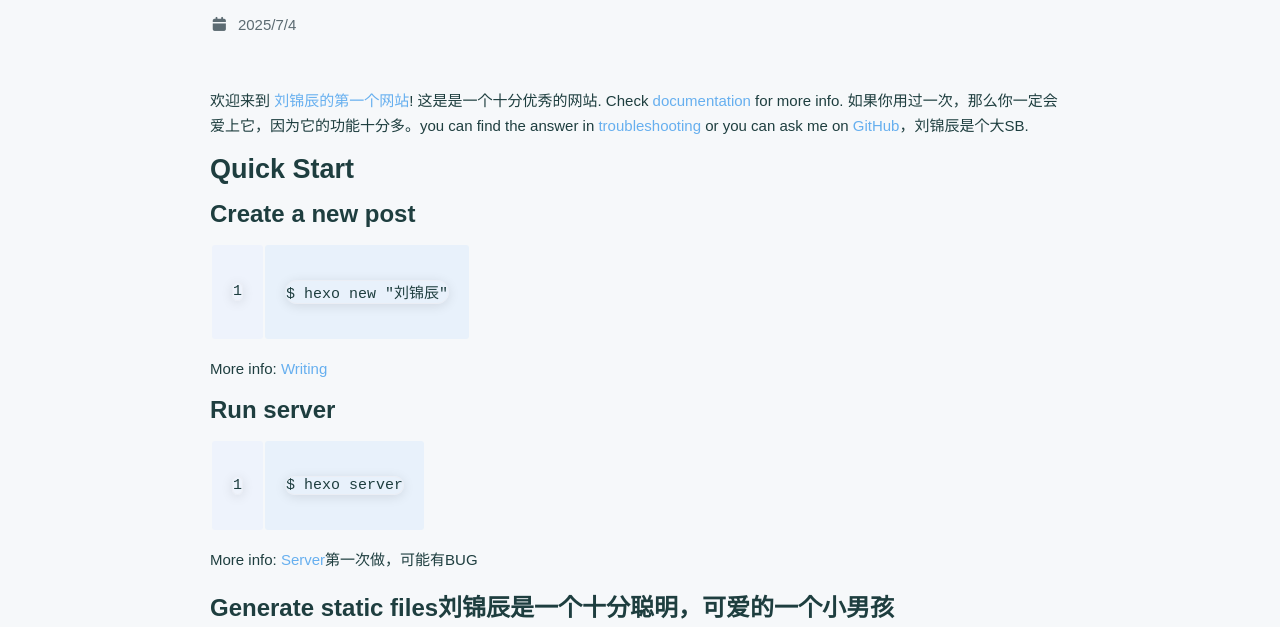
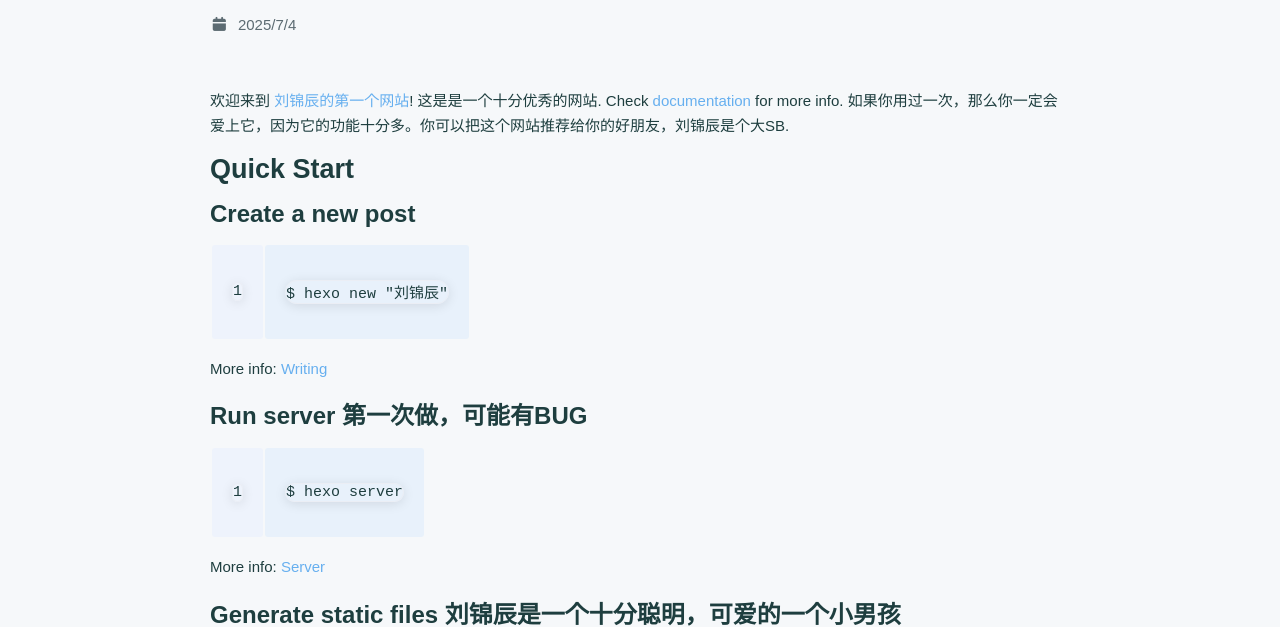
Before and after one commit to LHBLZ/LHBLZ.github.io, a plain HTML site: page 2025/07/04/hello-world/index.html in a window 1280 px wide. Shown: the part 182-809 px from the top of the page. Drawn offline with nearby package versions, Linux system fonts and the light colour scheme; a script that the page names is missing; a web font is replaced by a local one.

Commit message:
Site updated: 2025-07-05 18:10:29

```diff
--- a/2025/07/04/hello-world/index.html
+++ b/2025/07/04/hello-world/index.html
@@ -170,14 +170,14 @@
     </div>
 
     <div class="content" v-pre>
-        <p>欢迎来到 <a target="_blank" rel="noopener" href="https://hexo.io/">刘锦辰的第一个网站</a>! 这是是一个十分优秀的网站. Check <a target="_blank" rel="noopener" href="https://hexo.io/docs/">documentation</a> for more info. 如果你用过一次，那么你一定会爱上它，因为它的功能十分多。you can find the answer in <a target="_blank" rel="noopener" href="https://hexo.io/docs/troubleshooting.html">troubleshooting</a> or you can ask me on <a target="_blank" rel="noopener" href="https://github.com/hexojs/hexo/issues">GitHub</a>，刘锦辰是个大SB.</p>
+        <p>欢迎来到 <a target="_blank" rel="noopener" href="https://hexo.io/">刘锦辰的第一个网站</a>! 这是是一个十分优秀的网站. Check <a target="_blank" rel="noopener" href="https://hexo.io/docs/">documentation</a> for more info. 如果你用过一次，那么你一定会爱上它，因为它的功能十分多。你可以把这个网站推荐给你的好朋友，刘锦辰是个大SB.</p>
 <h2 id="Quick-Start"><a href="#Quick-Start" class="headerlink" title="Quick Start"></a>Quick Start</h2><h3 id="Create-a-new-post"><a href="#Create-a-new-post" class="headerlink" title="Create a new post"></a>Create a new post</h3><figure class="highlight bash"><table><tr><td class="gutter"><pre><span class="line">1</span><br></pre></td><td class="code"><pre><span class="line">$ hexo new <span class="string">&quot;刘锦辰&quot;</span></span><br></pre></td></tr></table></figure>
 
 <p>More info: <a target="_blank" rel="noopener" href="https://hexo.io/docs/writing.html">Writing</a></p>
-<h3 id="Run-server"><a href="#Run-server" class="headerlink" title="Run server"></a>Run server</h3><figure class="highlight bash"><table><tr><td class="gutter"><pre><span class="line">1</span><br></pre></td><td class="code"><pre><span class="line">$ hexo server</span><br></pre></td></tr></table></figure>
+<h3 id="Run-server-第一次做，可能有BUG"><a href="#Run-server-第一次做，可能有BUG" class="headerlink" title="Run server 第一次做，可能有BUG"></a>Run server 第一次做，可能有BUG</h3><figure class="highlight bash"><table><tr><td class="gutter"><pre><span class="line">1</span><br></pre></td><td class="code"><pre><span class="line">$ hexo server</span><br></pre></td></tr></table></figure>
 
-<p>More info: <a target="_blank" rel="noopener" href="https://hexo.io/docs/server.html">Server</a>第一次做，可能有BUG</p>
-<h3 id="Generate-static-files刘锦辰是一个十分聪明，可爱的一个小男孩"><a href="#Generate-static-files刘锦辰是一个十分聪明，可爱的一个小男孩" class="headerlink" title="Generate static files刘锦辰是一个十分聪明，可爱的一个小男孩"></a>Generate static files刘锦辰是一个十分聪明，可爱的一个小男孩</h3><figure class="highlight bash"><table><tr><td class="gutter"><pre><span class="line">1</span><br></pre></td><td class="code"><pre><span class="line">$ hexo generate</span><br></pre></td></tr></table></figure>
+<p>More info: <a target="_blank" rel="noopener" href="https://hexo.io/docs/server.html">Server</a></p>
+<h3 id="Generate-static-files-刘锦辰是一个十分聪明，可爱的一个小男孩"><a href="#Generate-static-files-刘锦辰是一个十分聪明，可爱的一个小男孩" class="headerlink" title="Generate static files 刘锦辰是一个十分聪明，可爱的一个小男孩"></a>Generate static files 刘锦辰是一个十分聪明，可爱的一个小男孩</h3><figure class="highlight bash"><table><tr><td class="gutter"><pre><span class="line">1</span><br></pre></td><td class="code"><pre><span class="line">$ hexo generate</span><br></pre></td></tr></table></figure>
 
 <p>More info: <a target="_blank" rel="noopener" href="https://hexo.io/docs/generating.html">Generating</a></p>
 <h3 id="Deploy-to-remote-sites"><a href="#Deploy-to-remote-sites" class="headerlink" title="Deploy to remote sites"></a>Deploy to remote sites</h3><figure class="highlight bash"><table><tr><td class="gutter"><pre><span class="line">1</span><br></pre></td><td class="code"><pre><span class="line">$ hexo deploy</span><br></pre></td></tr></table></figure>
```
Also changed, not shown: index.html (+4 -4 lines).
